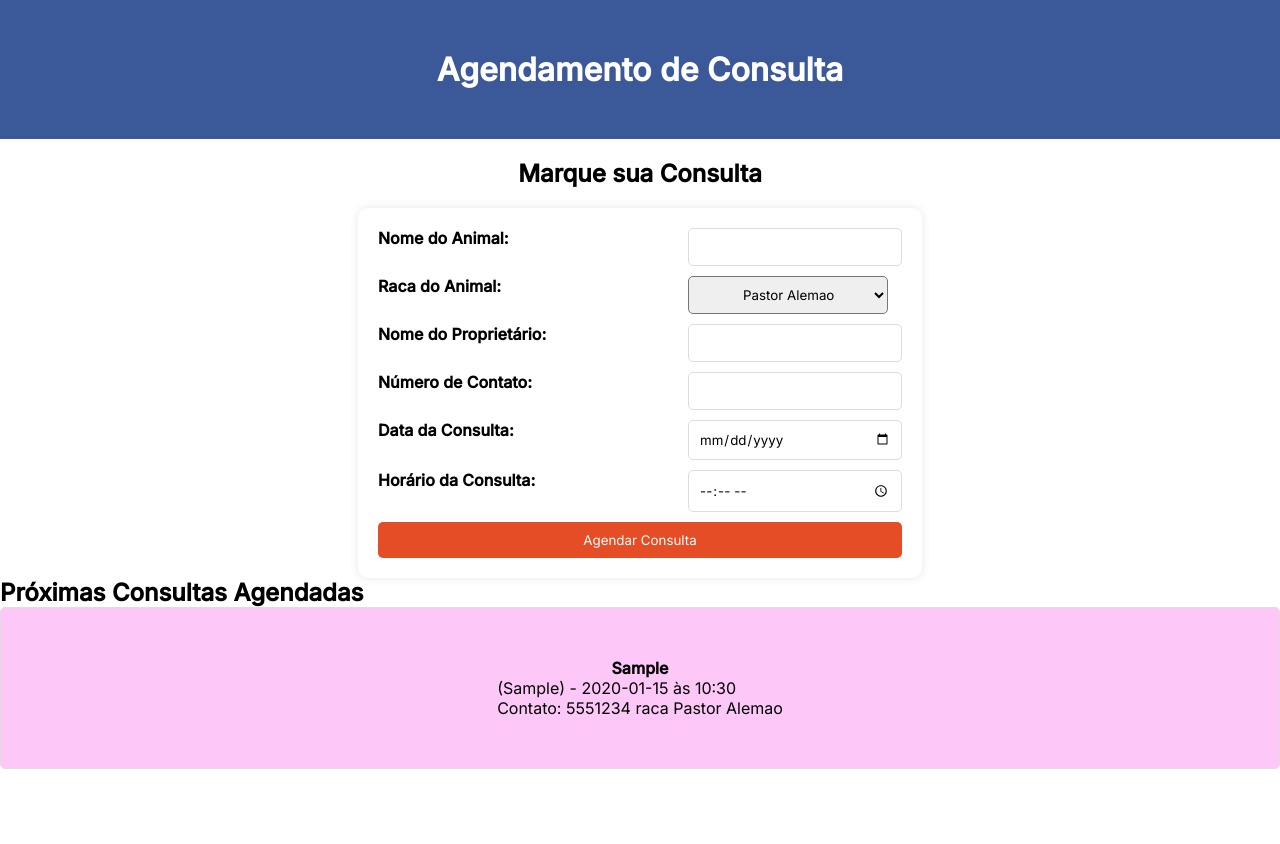
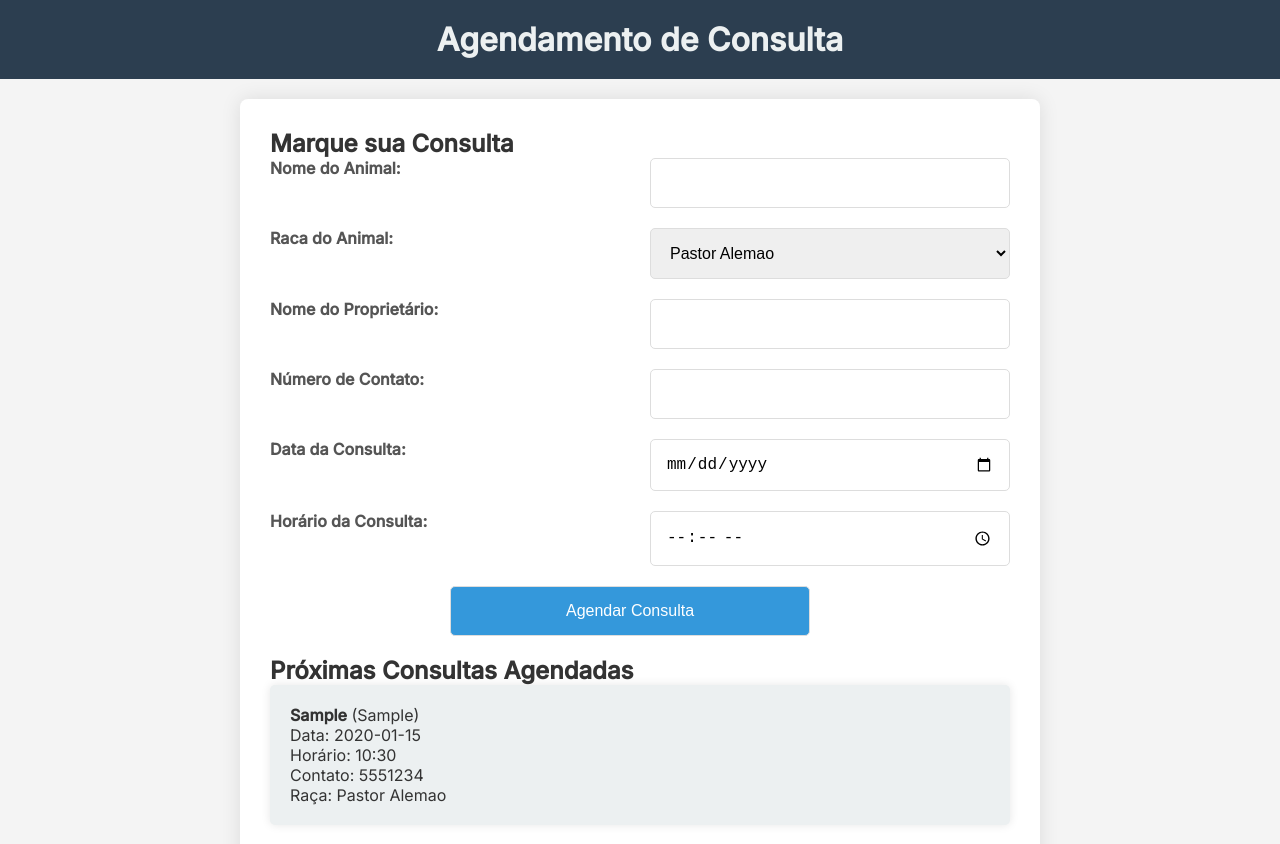
Before and after one commit to SrJohn1/Project-DevLinks, a website: page pages/consulta/consulta.html in a window 1280 px wide. Both pictures are taken after typing "Sample", "Sample", "5551234", "2020-01-15", "10:30" into the empty fields and a click on the button "Agendar Consulta". Before the commit the page ends 800 px from the top, so only its background shows below. Drawn offline with Linux system fonts and the light colour scheme.

Commit message:
add att readme, index, consulta css, js

```diff
--- a/pages/consulta/consulta.html
+++ b/pages/consulta/consulta.html
@@ -1,15 +1,15 @@
 <!DOCTYPE html>
 <html lang="pt-br">
+
 <head>
     <meta charset="UTF-8">
     <meta name="viewport" content="width=device-width, initial-scale=1.0">
     <title>Consulta Veterinária</title>
     <link rel="stylesheet" href="style-consulta.css"">
     <link
-    href="https://fonts.googleapis.com/css2?family=Inter:wght@400;500&display=swap"
-    rel="stylesheet"
-  />
+    href=" https://fonts.googleapis.com/css2?family=Inter:wght@400;500&display=swap" rel="stylesheet" />
 </head>
+
 <body>
     <header>
         <h1>Agendamento de Consulta</h1>
@@ -40,16 +40,23 @@
             <input type="time" id="appointmentTime" name="appointmentTime" required>
 
             <button type="submit">Agendar Consulta</button>
+
+
         </form>
-    </section>
 
     <section id="appointmentList">
-        <h2>Próximas Consultas Agendadas</h2>
-        <ul id="upcomingAppointments">
-            <!-- Aqui serão exibidas as consultas agendadas -->
-        </ul>
-    </section>
+            <h2 id="consult">Próximas Consultas Agendadas</h2>
+            <ul id="upcomingAppointments">
+                <!-- Aqui serão exibidas as consultas agendadas -->
+            </ul>
+        </section>
 
-    <script src="script-consulta.js"></script>
+
+
+
+
+
+        <script src="script-consulta.js"></script>
 </body>
+
 </html>
--- a/pages/consulta/script-consulta.js
+++ b/pages/consulta/script-consulta.js
@@ -10,12 +10,20 @@ document.addEventListener('DOMContentLoaded', function () {
         const contactNumber = document.getElementById('contactNumber').value;
         const appointmentDate = document.getElementById('appointmentDate').value;
         const appointmentTime = document.getElementById('appointmentTime').value;
-        const animalBreed =document.getElementById('animalBreed').value;
+        const animalBreed = document.getElementById('animalBreed').value;
+
         // Crie um item da lista para a nova consulta
         const newAppointmentItem = document.createElement('li');
+        newAppointmentItem.classList.add('appointment-item'); // Adiciona uma classe para estilização
+
         newAppointmentItem.innerHTML = `
-            <strong>${petName}</strong> (${ownerName}) - ${appointmentDate} às ${appointmentTime}<br>
-            Contato: ${contactNumber} raca ${animalBreed}
+            <div class="appointment-details">
+                <strong>${petName}</strong> (${ownerName})<br>
+                <span>Data: ${appointmentDate}</span><br>
+                <span>Horário: ${appointmentTime}</span><br>
+                <span>Contato: ${contactNumber}</span><br>
+                <span>Raça: ${animalBreed}</span>
+            </div>
         `;
 
         // Adicione o item à lista de consultas agendadas
--- a/pages/consulta/style-consulta.css
+++ b/pages/consulta/style-consulta.css
@@ -1,108 +1,110 @@
-/* Reset de Estilos */
-* {
+*{
     margin: 0;
     padding: 0;
     box-sizing: border-box;
-}
 
-body * {
-    font-family: "Inter", sans-serif;
-}
+  }
 
-/* Cores */
-:root {
-    --azul-bebe: #add8e6;
-    --rosa-pastel: #ffb6c1;
-    --azul-escuro: #3b5998;
+body {
+    font-family: 'Inter', sans-serif;
+    margin: 0;
+    padding: 0;
+    background-color: #f4f4f4;
+    color: #333;
+
 }
 
 header {
-    display: flex;
-    justify-content: center;
-    align-items: center; /* Centraliza verticalmente */
-    background-color: var(--azul-escuro); /* Azul Facebook */
-    color: white;
+    background-color: #2c3e50;
+    color: #ecf0f1;
+    padding: 20px;
     text-align: center;
-
-}
-
-
-h1 {
-    display: flex;
-    padding: 50px; /* Ajuste na margem superior */
-    justify-content: center;
-    align-items: center;
 }
 
 #appointmentForm {
-   display: flex;
-   flex-direction: column; /* Empilhe os elementos verticalmente */
-   align-items: center;
-   gap: 20px;
-   margin-top: 20px;
+    max-width: 800px;
+    margin: 20px auto;
+    padding: 30px;
+    background-color: #fff;
+    box-shadow: 0 0 20px rgba(0, 0, 0, 0.1);
+    border-radius: 8px;
 }
 
 form {
     display: grid;
-    grid-template-columns: repeat(auto-fit, minmax(300px, 1fr)); /* Ajuste nas colunas responsivas */
-    gap: 10px;
-    background-color: white;
-    padding: 20px;
-    border-radius: 10px;
-    box-shadow: 0 0 10px rgba(0, 0, 0, 0.1);
-}
-
-select {
-    text-decoration: none;
-    padding-left: 50px;
-
-    align-items: center;
-    border-radius: 5px;
-    height: 38px;
-    width: 200px;
+    grid-template-columns: 1fr;
+    grid-gap: 20px;
 }
 
 label {
-    font-weight: bold;
+    margin-bottom: 8px;
+    display: block;
+    font-weight: 600;
+    color: #555;
 }
 
-input {
-    padding: 10px;
+input,
+select,
+button {
+    width: 100%;
+    padding: 15px;
+    box-sizing: border-box;
     border: 1px solid #ddd;
     border-radius: 5px;
+    font-size: 16px;
+    transition: border-color 0.3s ease;
+}
+
+input:focus,
+select:focus {
+    border-color: #3498db;
 }
 
 button {
-    grid-column: span 2;
-    background-color: #e44d26; /* Laranja Instagram */
-    color: white;
-    padding: 10px;
-    border: none;
-    border-radius: 5px;
+    background-color: #3498db;
+    color: #fff;
     cursor: pointer;
+    transition: background-color 0.3s ease;
 }
 
-ul {
-    list-style-type: none;
+button:hover {
+    background-color: #2980b9;
+}
+
+#appointmentList {
+    margin-top: 20px;
+}
+
+#upcomingAppointments {
+    list-style: none;
     padding: 0;
 }
 
-li {
-    display: flex;
-    flex-direction: column;
-    justify-content: center;
-    align-items: center;
-    background-color: rgba(252, 180, 246, 0.733);
-    border: 1px solid #ddd;
-    margin-bottom: 10px;
-    padding: 10px;
+#upcomingAppointments li {
+    background-color: #ecf0f1;
+    margin-bottom: 15px;
+    padding: 20px;
     border-radius: 5px;
-    padding: 50px;
-    margin: 50x;
+    box-shadow: 0 0 10px rgba(0, 0, 0, 0.1);
+    color: #333;
 }
 
-@media screen and (max-width: 768px) {
+/* Responsividade */
+@media screen and (min-width: 600px) {
     form {
-        grid-template-columns: 1fr;
+        grid-template-columns: repeat(2, 1fr);
     }
 }
+
+@media screen and (min-width: 600px) {
+    button {
+        background-color: #3498db;
+        color: #fff;
+        cursor: pointer;
+        transition: background-color 0.3s ease;
+        display: flex;
+        align-items: center;
+        justify-content: center;
+        margin-left: 50%;
+    }
+}
--- a/pages/login/script-login.js
+++ b/pages/login/script-login.js
@@ -28,7 +28,7 @@ function login(event) {
     var password = document.getElementById("passwordInput").value;
 
     // Verifique as credenciais (ajuste conforme necessário)
-    if (email === "grazydd@gmail.com" && password === "123") {
+    if (email === "" && password === "") {
         // Personalize a mensagem do alerta
         Swal.fire({
             title: "Login efetuado com sucesso!",
--- a/script.js
+++ b/script.js
@@ -11,7 +11,7 @@ function toggleMode() {
 
     // Cria um objeto de áudio
     var audio = new Audio('assets/click-buton.wav'); // Substitua pelo caminho do seu arquivo de som
-    audio.volume = 0.3;
+    audio.volume = 0.1;
     // Reproduz o som
     audio.play();
 
```
Also changed, not shown: index.html (+1 -1 lines), readme.md.
